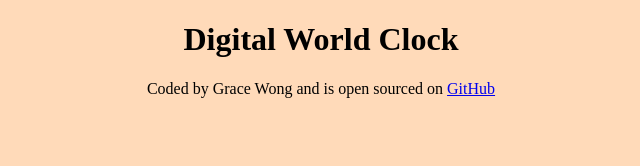
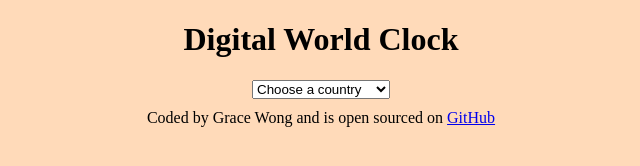
Before and after one commit to GW122910/SheCodes-world-clock, a plain HTML site: page index.html in a window 1280 px wide. Shown: the whole page, without its empty margins (319-959 px from the left). Drawn offline with Linux system fonts and the light colour scheme.

Commit message:
Add dropdown list of countries
Centered position
Added flag emojis of the countries

```diff
--- a/index.html
+++ b/index.html
@@ -7,13 +7,23 @@
     <title>Digital World Clock</title>
   </head>
   <body>
-    <h1>Digital World Clock</h1>
+    <div class="container">
+      <h1>Digital World Clock</h1>
+      <select id="countries">
+        <option value="">Choose a country</option>
+        <option value="united-kingdom">🇬🇧 United Kingdom</option>
+        <option value="thailand">🇹🇭 Thailand</option>
+        <option value="spain">🇪🇸 Spain</option>
+        <option value="japan">🇯🇵 Japan</option>
+      </select>
+    </div>
     <footer>
       Coded by Grace Wong and is open sourced on
       <a href="https://github.com/GW122910/SheCodes-world-clock" target="_blank"
         >GitHub</a
       >
     </footer>
+
     <script src="src/index.js"></script>
   </body>
 </html>
--- a/src/style.css
+++ b/src/style.css
@@ -6,6 +6,11 @@ h1 {
   text-align: center;
 }
 
+select {
+  display: block;
+  margin: 10px auto;
+}
+
 footer {
   text-align: center;
 }
```
